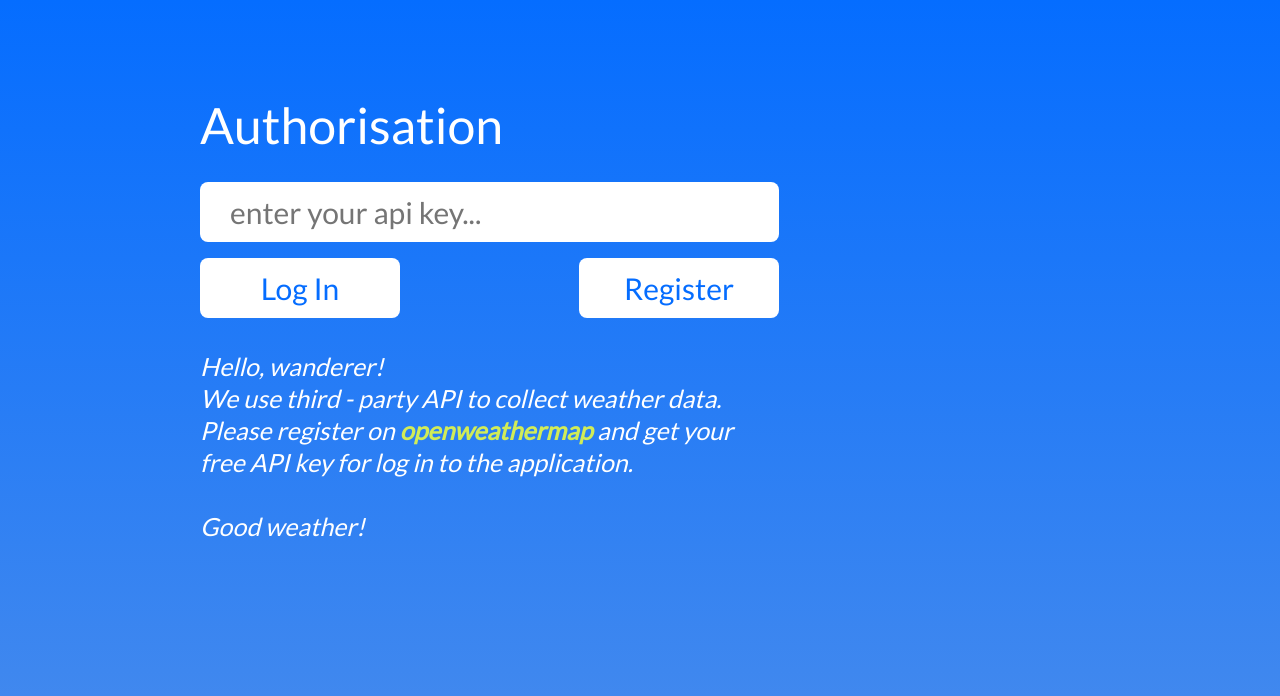
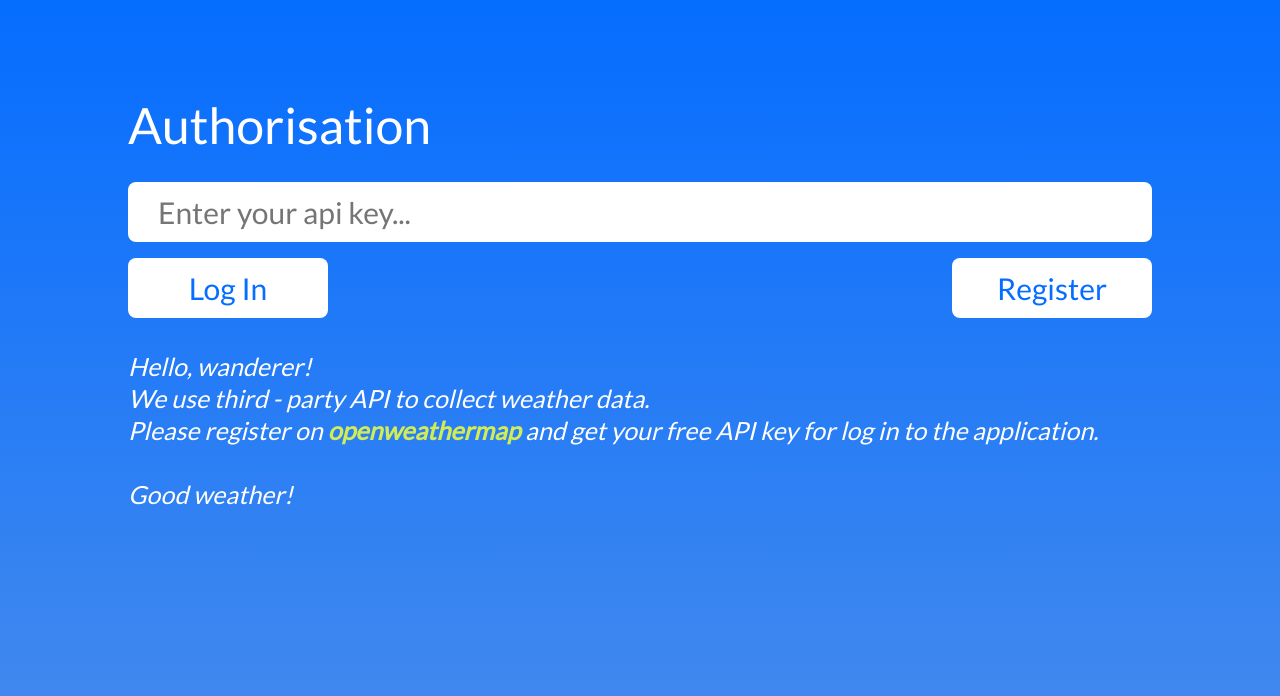
Before and after one commit to les8/Weather-Application, a Vue app: page / in a window 1280 px wide. Shown: the top 696 px of the page. Built offline with nearby package versions, Linux system fonts and the light colour scheme.

Commit message:
Adaptive #18

```diff
--- a/src/App.vue
+++ b/src/App.vue
@@ -35,8 +35,4 @@ export default {
 <style lang="scss">
 @import "./styles/common.scss";
 @import "./styles/settings.scss";
-
-.wrapper {
-  padding: 100px 200px;
-}
 </style>
--- a/src/components/auth/Auth.vue
+++ b/src/components/auth/Auth.vue
@@ -5,7 +5,7 @@
       <input
         type="text"
         name="auth-input"
-        placeholder="enter your api key..."
+        placeholder="Enter your api key..."
         v-model="inputAPI"
         @keydown.enter="chechKey"
       />
@@ -79,11 +79,24 @@ export default {
 @import "/src/styles/variables.scss";
 @import "/src/styles/common.scss";
 .auth {
-  width: 579px;
+  width: 80%;
+  padding: 100px 0;
+  margin: 0 auto;
+
+  @media (max-width: $phone-max) {
+    width: calc(100vw - 32px);
+    padding: 64px 0 0;
+    margin: auto;
+  }
 
   &__title {
     font-size: $title-size;
     margin-bottom: 32px;
+
+    @media (max-width: $phone-max) {
+      margin-bottom: 16px;
+      text-align: center;
+    }
   }
 
   &__input {
@@ -97,12 +110,22 @@ export default {
     font-size: $text-search-size;
     color: $secondary-color;
 
+    @media (max-width: $phone-max) {
+      height: 53px;
+      font-size: $subtitle-size;
+      line-height: 18;
+    }
+
     input[name="auth-input"] {
       flex-grow: 1;
       border: none;
       outline: none;
       -webkit-appearance: none;
       vertical-align: middle;
+
+      @media (max-width: $phone-max) {
+        line-height: 18px;
+      }
     }
 
     input[type="submit"] {
@@ -128,6 +151,12 @@ export default {
     &:hover {
       background-color: #d1ec57;
     }
+
+    @media (max-width: $phone-max) {
+      height: 53px;
+      font-size: $subtitle-size;
+      width: 150px;
+    }
   }
 
   &__link {
@@ -135,7 +164,8 @@ export default {
     justify-content: center;
     align-items: center;
 
-    &:hover {
+    &:hover,
+    &:active {
       background-color: #d1ec57;
     }
   }
@@ -146,6 +176,10 @@ export default {
     font-style: italic;
     line-height: 32px;
 
+    @media (max-width: $phone-max) {
+      font-size: $subtitle-size;
+    }
+
     a {
       color: #d1ec57;
       font-weight: 700;
--- a/src/components/footer/Footer.vue
+++ b/src/components/footer/Footer.vue
@@ -78,7 +78,24 @@ export default {
 .footer {
   display: flex;
   justify-content: space-between;
-  margin: 0 auto;
+
+  @media (max-width: $phone-max) {
+    flex-wrap: wrap;
+    padding: 16px;
+  }
+
+  &__item {
+    @media (max-width: $phone-max) {
+      margin-bottom: 16px;
+
+      &:nth-child(odd) {
+        width: 65%;
+      }
+      &:nth-child(even) {
+        width: 35%;
+      }
+    }
+  }
 
   &__subtitle {
     font-size: $subtitle-size;
@@ -87,6 +104,10 @@ export default {
 
   &__info {
     font-size: $text-size;
+
+    @media (max-width: $phone-max) {
+      font-size: $subtitle-size;
+    }
   }
 }
 </style>
--- a/src/components/header/location/Location.vue
+++ b/src/components/header/location/Location.vue
@@ -4,7 +4,7 @@
       <input
         type="text"
         name="city-search"
-        placeholder="search for a lovely place..."
+        placeholder="Search for a lovely place..."
         title="Must contain only Latin letters spaces and hyphens"
         autocomplete="off"
         v-model="inputCity"
@@ -47,6 +47,7 @@ export default {
   },
   methods: {
     editCurrentCity() {
+      this.$el.style.zIndex = 1;
       this.beforeEditCity = this.inputCity;
       this.inputCity = "";
       this.inChanges = true;
@@ -57,6 +58,7 @@ export default {
         this.setWeatherByName();
       } else this.inputCity = this.beforeEditCity;
       this.inChanges = false;
+      this.$el.style.zIndex = 0;
     },
     strBeautify(str) {
       const str2 = str.toLowerCase();
@@ -76,6 +78,8 @@ export default {
 @import "/src/styles/variables.scss";
 
 .location {
+  width: 100%;
+
   &__search {
     display: flex;
     width: 579px;
@@ -85,6 +89,17 @@ export default {
     background-color: $primary-color;
     font-size: $text-search-size;
     color: $secondary-color;
+
+    @media (max-width: $tablet-max) {
+      width: 350px;
+      height: 54px;
+      padding: 18px;
+      font-size: $subtitle-size;
+    }
+
+    @media (max-width: $phone-max) {
+      width: 100%;
+    }
 
     input[name="city-search"] {
       flex-grow: 1;
@@ -106,6 +121,10 @@ export default {
   }
   &__managment {
     display: flex;
+
+    @media (max-width: $phone-max) {
+      justify-content: space-between;
+    }
   }
   &__change {
     margin-right: 29px;
--- a/src/components/header/temperature-scale/Temperature-Scale.vue
+++ b/src/components/header/temperature-scale/Temperature-Scale.vue
@@ -41,6 +41,8 @@ export default {
 @import "/src/styles/variables.scss";
 
 .temperature-scale {
+  position: absolute;
+  right: 0;
   display: flex;
   font-size: $subtitle-size;
 
--- a/src/components/main/Main.vue
+++ b/src/components/main/Main.vue
@@ -61,8 +61,6 @@ export default {
   display: flex;
   flex-direction: column;
   align-items: center;
-  margin-top: 130px;
-  margin-bottom: 200px;
 
   &__head {
     display: flex;
@@ -72,6 +70,11 @@ export default {
   &__temperature {
     font-size: 180px;
     line-height: 216px;
+
+    @media (max-width: $phone-max) {
+      font-size: 120px;
+      line-height: 140px;
+    }
   }
 
   &__icon {
@@ -79,6 +82,11 @@ export default {
     height: 200px;
     margin-right: 15px;
     fill: rgb(209, 236, 87);
+
+    @media (max-width: $phone-max) {
+      width: 120px;
+      height: 120px;
+    }
   }
 
   &__info {
--- a/src/components/start/StartPage.vue
+++ b/src/components/start/StartPage.vue
@@ -29,8 +29,26 @@ export default {
 <style lang="scss">
 @import "./../../styles/common.scss";
 @import "./../../styles/settings.scss";
+@import "./../../styles/variables.scss";
+
+.startpage {
+  display: flex;
+  flex-direction: column;
+  height: 100vh;
+  justify-content: space-between;
+  padding: 100px 200px;
+
+  @media (max-width: $tablet-max) {
+    padding: 64px;
+  }
+
+  @media (max-width: $phone-max) {
+    padding: 19px;
+  }
+}
 
 .header {
+  position: relative;
   display: flex;
   justify-content: space-between;
   height: 97px;
--- a/src/styles/variables.scss
+++ b/src/styles/variables.scss
@@ -11,3 +11,7 @@ $title-size: 50px;
 $subtitle-size: 18px;
 $text-size: 25px;
 $text-search-size: 30px;
+
+// media
+$phone-max: 767px;
+$tablet-max: 1199px;
```
